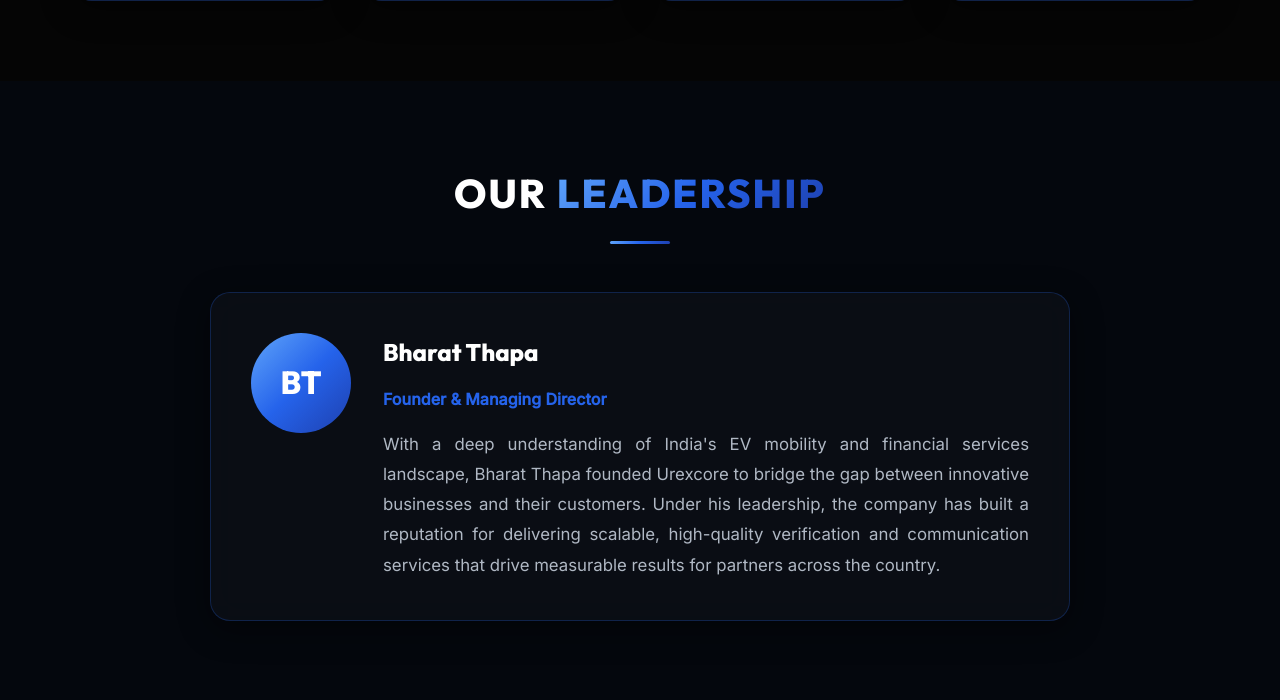
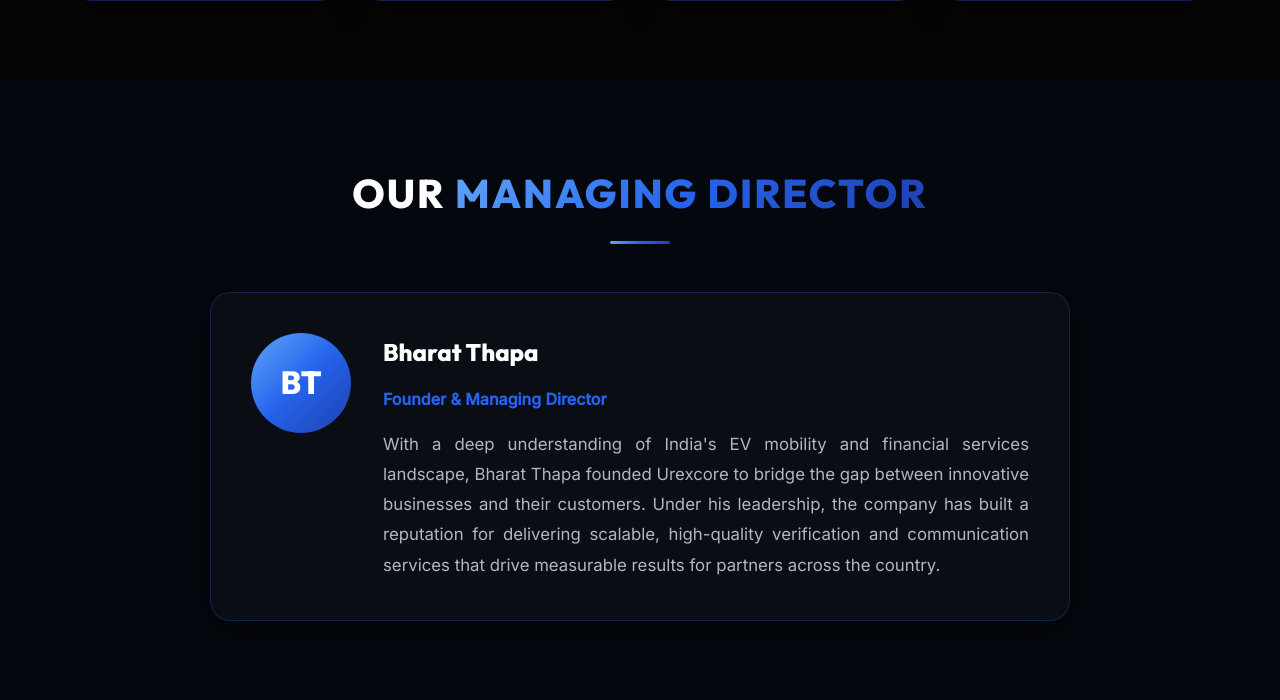
Before and after one commit to Souvikmandal123/urex_core, a Django app: page /about/ in a window 1280 px wide. Shown: the part 4613-5313 px from the top of the page. Run offline with Django 4.2, Linux system fonts and the light colour scheme.

Commit message:
nineth commit

```diff
--- a/templates/about.html
+++ b/templates/about.html
@@ -212,7 +212,7 @@
     <section style="padding: 5rem 0; background: rgba(5, 10, 20, 0.55);">
         <div class="container">
             <div class="section-header text-center" style="margin-bottom: 3rem;">
-                <h3 class="section-title">Our <span class="highlight-text">Leadership</span></h3>
+                <h3 class="section-title">Our <span class="highlight-text">Managing Director</span></h3>
                 <div class="gold-divider"></div>
             </div>
             <div class="leadership-card glass-card">
```
